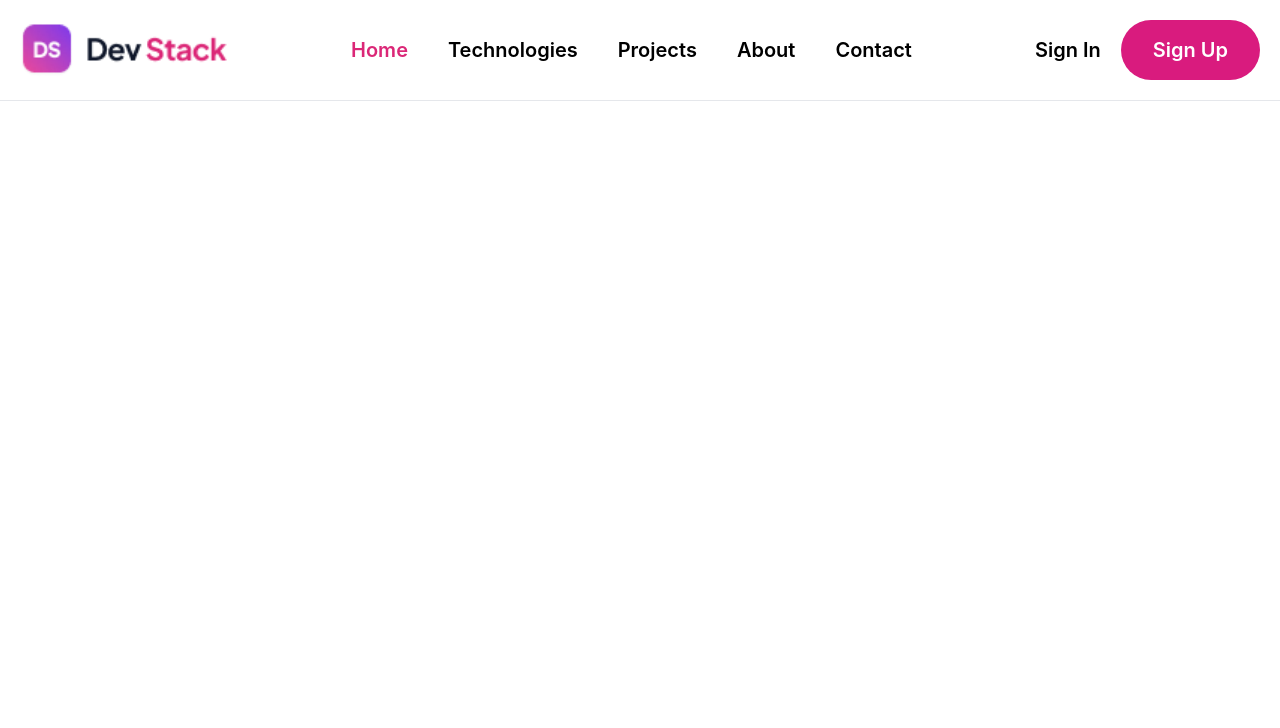
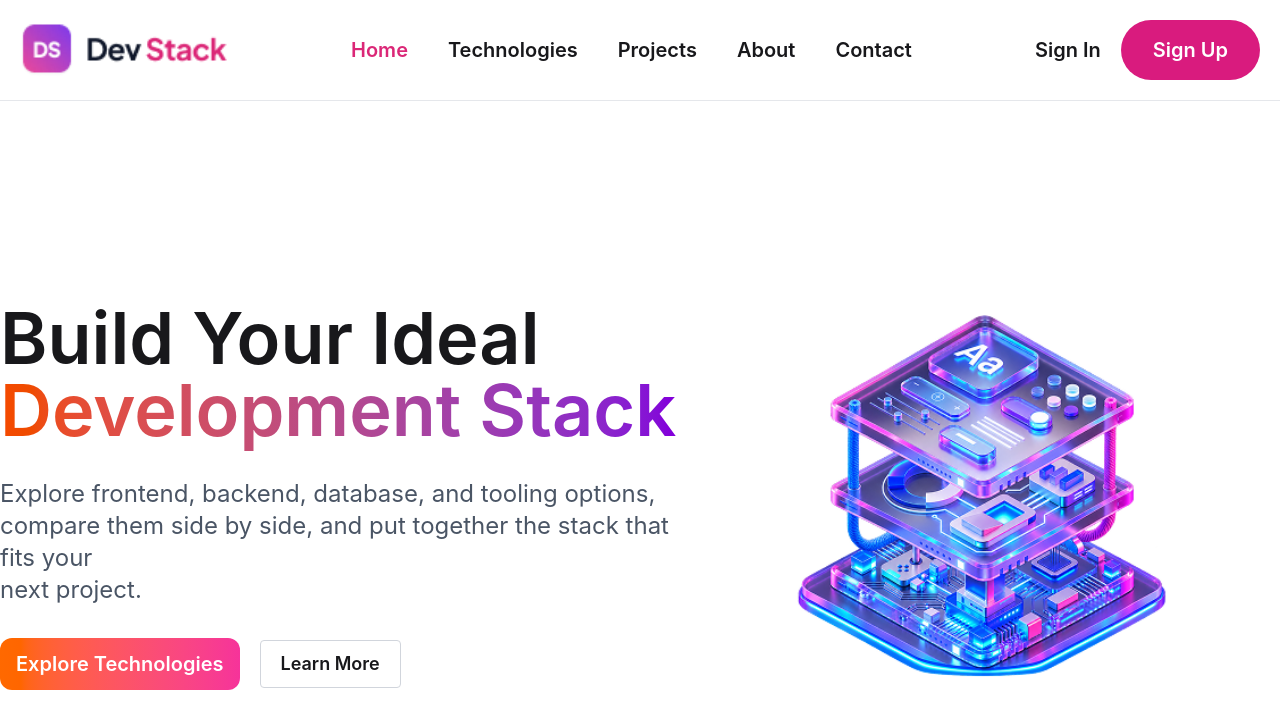
Before and after one commit to plabondas001/dev-stack, a React (Vite) app: page / in a window 1280 px wide. Shown: the top 728 px of the page. Built offline with nearby package versions, Linux system fonts and the light colour scheme.

Commit message:
create: banner section

```diff
--- a/index.html
+++ b/index.html
@@ -1,5 +1,5 @@
 <!doctype html>
-<html lang="en">
+<html lang="en" data-theme="light">
   <head>
     <meta charset="UTF-8" />
     <link rel="icon" type="image/svg+xml" href="/favicon.svg" />
--- a/package.json
+++ b/package.json
@@ -21,6 +21,7 @@
     "@types/react": "^19.2.18",
     "@types/react-dom": "^19.2.7",
     "@vitejs/plugin-react": "^6.1.1",
+    "daisyui": "^5.7.34",
     "oxlint": "^1.81.0",
     "typescript": "~6.0.2",
     "vite": "^8.3.0"
--- a/src/components/Banner.tsx
+++ b/src/components/Banner.tsx
@@ -1,7 +1,33 @@
+import bannerImg from "../assets/banner-stack.png";
+
 const Banner = () => {
   return (
-    <div >
+    <div className="flex items-center justify-between container mx-auto my-24">
+      <div className="space-y-8">
+        <h1 className="text-7xl font-semibold font-['Inter']">
+          Build Your Ideal <br />{" "}
+          <span className="bg-linear-to-r from-orange-600 to-purple-700 bg-clip-text text-transparent">
+            Development Stack
+          </span>
+        </h1>
+        <p className="font-['Inter'] text-2xl text-gray-600">
+          Explore frontend, backend, database, and tooling options, <br />{" "}
+          compare them side by side, and put together the stack that fits your{" "}
+          <br /> next project.
+        </p>
+        <div className="flex items-center gap-5">
+          <button className="bg-linear-to-r from-orange-500 to-pink-500 px-4 py-3 rounded-xl text-white text-xl font-semibold cursor-pointer">
+            Explore Technologies
+          </button>
+          <button className="btn btn-outline btn-lg border-gray-300">
+            Learn More
+          </button>
+        </div>
+      </div>
 
+      <div>
+        <img className="w-2xl" src={bannerImg} alt="" />
+      </div>
     </div>
   );
 };
--- a/src/components/Navbar.tsx
+++ b/src/components/Navbar.tsx
@@ -17,8 +17,8 @@
         </ul>
 
         <div className="flex items-center gap-5">
-          <span className="font-semibold text-xl">Sign In</span>
-          <button className="bg-[#D91B7E] px-8 py-4 rounded-4xl text-white font-semibold text-xl cursor-pointer">
+          <button className="font-semibold text-xl">Sign In</button>
+          <button className="bg-[#D91B7E] px-8 py-4 rounded-full text-white font-semibold text-xl cursor-pointer">
             Sign Up
           </button>
         </div>
--- a/src/index.css
+++ b/src/index.css
@@ -1 +1,2 @@
 @import "tailwindcss";
+@plugin "daisyui";
```
Also changed, not shown: 1 other file (tests, documents, lock files or other folders).
